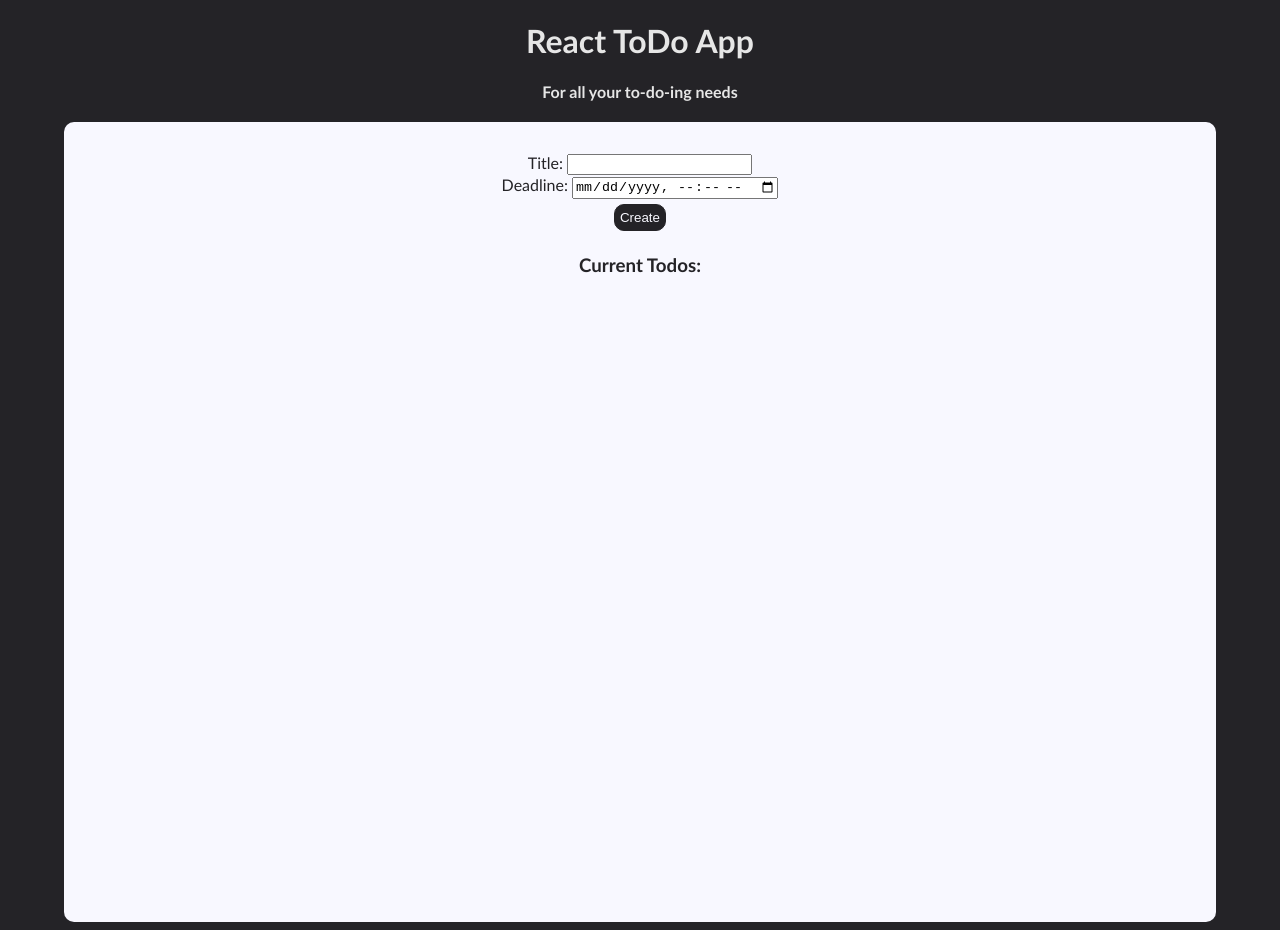
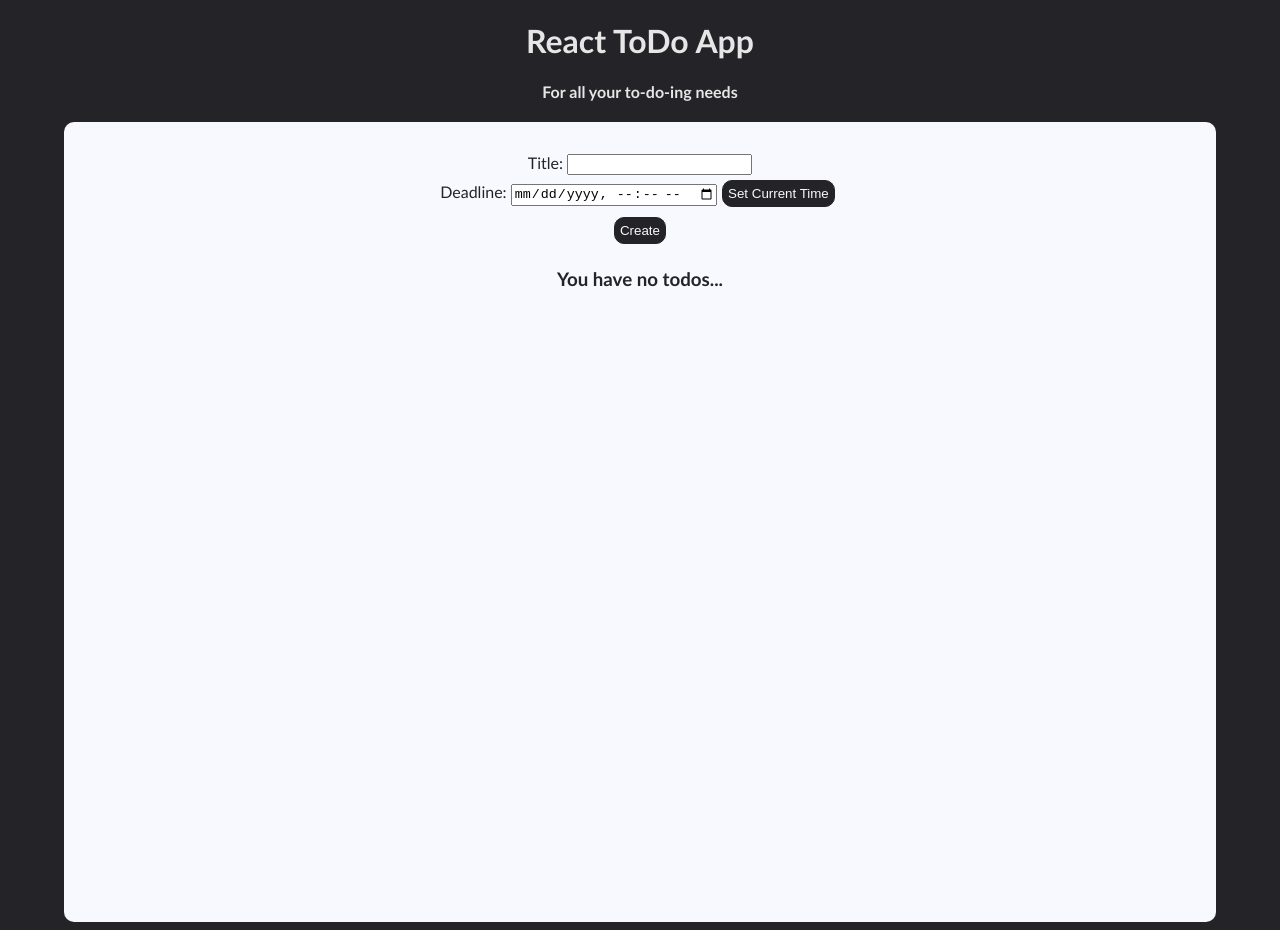
Before and after one commit to Lewish1998/todo.muchwow, a React (Create React App) app: page / in a window 1280 px wide. Built offline with nearby package versions, Linux system fonts and the light colour scheme.

Commit message:
changed deadline to optional and added set current time button

```diff
--- a/src/components/CreateForm.jsx
+++ b/src/components/CreateForm.jsx
@@ -1,10 +1,10 @@
 import React, { useState } from 'react'
-import './CreateForm.css'
+import './style/CreateForm.css'
 
 const CreateForm = ({addTodo}) => {
 
     const [todo, setTodo] = useState('')
-    const [deadline, setDeadline] = useState(new Date())
+    const [deadline, setDeadline] = useState()
     const [warning, setWarning] = useState('')
 
     const handleSubmit = e => {
@@ -13,11 +13,18 @@ const CreateForm = ({addTodo}) => {
             setWarning('')
             addTodo(todo, deadline)
             setTodo('')
-        }
-        else {
+			setDeadline('')
+        } else {
             setWarning('Please populate field')
         }
     }
+
+	const setCurrentTime = () => {
+		// setDeadline(new Date())
+		const now = new Date();
+		const formattedDateTime = now.toISOString().slice(0, 16);
+		setDeadline(formattedDateTime);
+	}
 
   return (
 		<div className="create-form">
@@ -41,8 +48,8 @@ const CreateForm = ({addTodo}) => {
 						onChange={(e) => {
 							setDeadline(e.target.value);
 						}}
-						required
 					/>
+					<button type='button' onClick={setCurrentTime}>Set Current Time</button>
 				</div>
 				<button type="submit">Create</button>
 			</form>
--- a/src/components/ToDo.jsx
+++ b/src/components/ToDo.jsx
@@ -1,5 +1,5 @@
 import React, { useState } from "react";
-import "./ToDo.css";
+import "./style/ToDo.css";
 
 const ToDo = ({ task, index, editTodo, isEditing, saveEdit, deleteTodo }) => {
 	const [editedTask, setEditedTask] = useState(task.title);
@@ -49,7 +49,7 @@ const ToDo = ({ task, index, editTodo, isEditing, saveEdit, deleteTodo }) => {
 			) : (
 				<>
 					<p>{task.title}</p>
-					<p>Deadline: {formatDate(new Date(task.deadline))}</p>
+					{task.deadline ? <p>Deadline: {formatDate(new Date(task.deadline))}</p> : ''}
 					<button onClick={() => editTodo(index)}>Edit</button>
 					<button onClick={handleDeleteClick}>Delete</button>
 				</>
--- a/src/components/ToDoList.jsx
+++ b/src/components/ToDoList.jsx
@@ -1,7 +1,7 @@
 import React, { useState } from 'react';
 import CreateForm from './CreateForm';
 import ToDo from './ToDo';
-import './ToDoList.css';
+import './style/ToDoList.css';
 
 const ToDoList = () => {
   const [todos, setTodos] = useState([]);
@@ -31,9 +31,10 @@ const ToDoList = () => {
 
   const deleteTodo = (index) => {
     const updatedTodos = [...todos];
-    updatedTodos.splice(index, 1); // Remove the task at the specified index
+    updatedTodos.splice(index, 1);
     setTodos(updatedTodos);
   };
+  if (todos.length > 0) {
   return (
     <div className='to-do-list'>
       <CreateForm addTodo={addTodo} />
@@ -51,7 +52,15 @@ const ToDoList = () => {
         />
       ))}
     </div>
-  );
+  )}
+  else {
+    return (
+    <div className='to-do-list'>
+      <CreateForm addTodo={addTodo} />
+      <h3>You have no todos...</h3>
+    </div>
+      )
+  }
 };
 
 export default ToDoList;
```
Also changed, not shown: src/components/style/CreateForm.css (renamed from src/components/CreateForm.css), src/components/style/ToDo.css (renamed from src/components/ToDo.css), src/components/style/ToDoList.css (renamed from src/components/ToDoList.css).
